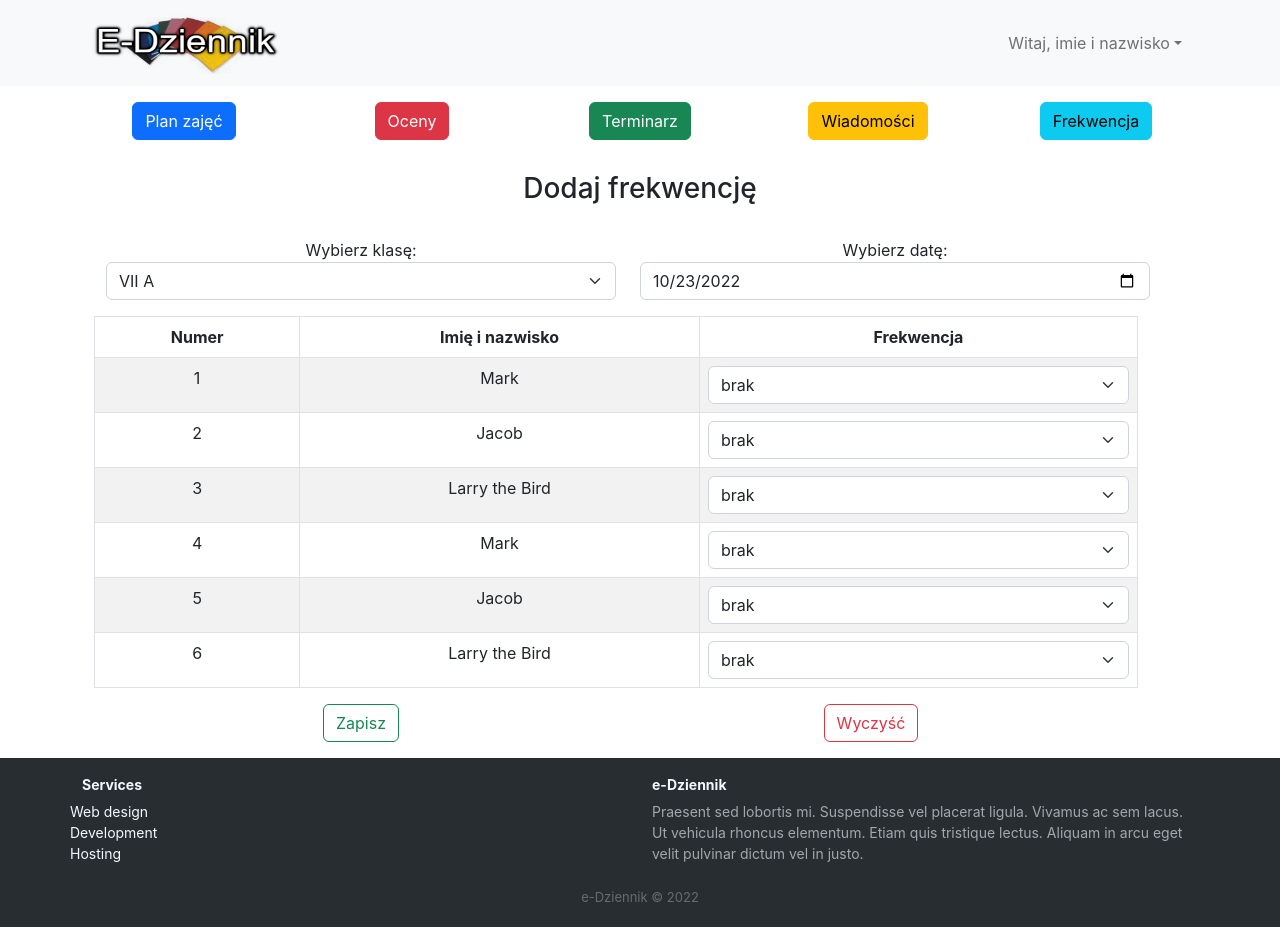
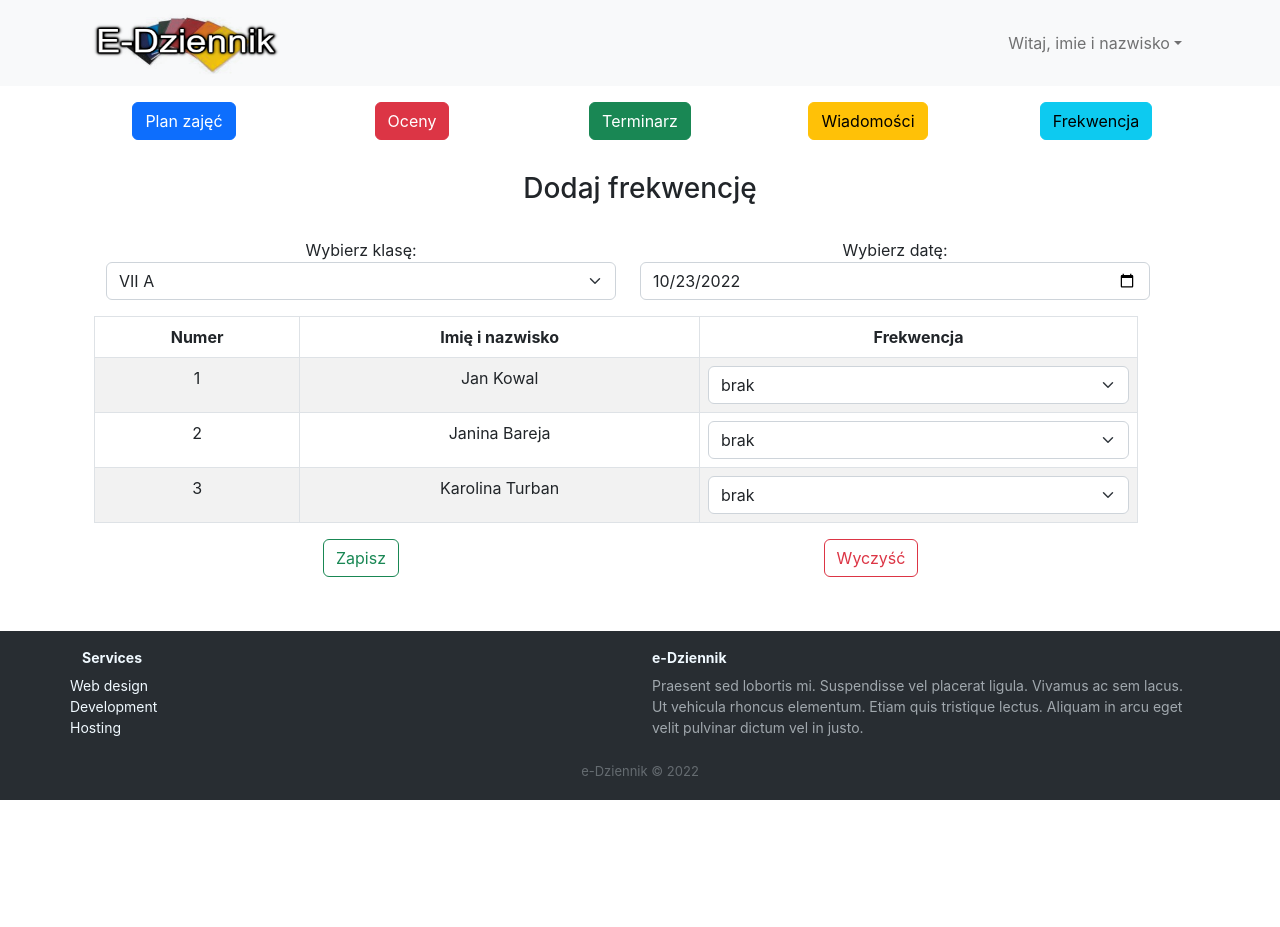
Before and after one commit to Register-app/register-app-frontend, a React (Create React App) app: page /frequency in a window 1280 px wide. After the commit the page ends 800 px from the top, so only its background shows below. Built offline with nearby package versions, Linux system fonts and the light colour scheme.

Commit message:
feat: added example JSON to AddFrequency

```diff
--- a/src/pages/AddFrequency.js
+++ b/src/pages/AddFrequency.js
@@ -12,6 +12,24 @@ const AddFrequency = () => {
   var classes = [
     { "klasa_id": "1", "klasa": "VII A" },
     { "klasa_id": "2", "klasa": "VI B" },
+  ];
+
+  var students = [
+    {
+      "student_id":"1",
+      "name":"Jan",
+      "second_name":"Kowal",
+  },
+  {
+    "student_id":"53",
+    "name":"Janina",
+    "second_name":"Bareja",
+},
+{
+  "student_id":"64",
+  "name":"Karolina",
+  "second_name":"Turban",
+}
   ];
 
   const frekwencjaOptions = [
@@ -61,6 +79,28 @@ const AddFrequency = () => {
     setSelectedDate(event.target.value);
   };
 
+  function studentsList(students){
+    var i=0;
+    return(
+      <>
+      {students.map(student =>{
+        i++;
+        return(
+
+              <tr>
+                <td>{i}</td>
+                <td>{student.name+' '+student.second_name}</td>
+                <td><ValueSelect id={student.student_id} options={frekwencjaOptions} value={selected} onChange={handleChangeFrequency}/></td>
+              </tr>
+
+              )
+
+          })
+    }
+    </>)
+
+  }
+
 
   return (
     <Container className="Frequency justify-content-md-center">
@@ -90,38 +130,9 @@ const AddFrequency = () => {
                     </tr>
                   </thead>
                   <tbody>
-                    <tr>
-                      <td>1</td>
-                      <td>Mark</td>
-                      <td><ValueSelect id='1' options={frekwencjaOptions} value={selected} onChange={handleChangeFrequency}/></td>
-                    </tr>
-                    <tr>
-                      <td>2</td>
-                      <td>Jacob</td>
-                      <td><ValueSelect id='2' options={frekwencjaOptions} value={selected} onChange={handleChangeFrequency}/></td>
 
-                    </tr>
-                    <tr>
-                      <td>3</td>
-                      <td>Larry the Bird</td>
-                      <td><ValueSelect id='3' options={frekwencjaOptions} value={selected} onChange={handleChangeFrequency}/></td>
-                    </tr>
-                    <tr>
-                      <td>4</td>
-                      <td>Mark</td>
-                      <td><ValueSelect id='4' options={frekwencjaOptions} value={selected} onChange={handleChangeFrequency}/></td>
-                    </tr>
-                    <tr>
-                      <td>5</td>
-                      <td>Jacob</td>
-                      <td><ValueSelect id='5' options={frekwencjaOptions} value={selected} onChange={handleChangeFrequency}/></td>
+                   {studentsList(students)}
 
-                    </tr>
-                    <tr>
-                      <td>6</td>
-                      <td>Larry the Bird</td>
-                      <td><ValueSelect id='6' options={frekwencjaOptions} value={selected} onChange={handleChangeFrequency}/></td>
-                    </tr>
                   </tbody>
                 </Table>
                 <Row>
--- a/src/pages/AddGrade.js
+++ b/src/pages/AddGrade.js
@@ -58,23 +58,12 @@ const AddGrade = () => {
   ];
 
 
-// console.log(grades.length);
 
-// classes.classes.forEach(obj => {
-//     console.log(obj);
-//     // klasa.set(obj.klasa_id,obj.klasa)
-//     // klasa.push(obj.klasa);
-//   });
+// console.log(students);
 
-  // klasa.forEach((values,keys)=>{
-  //   console.log(values)
-  // })
-
-console.log(students);
-
-students.forEach(obj =>{
-  console.log(obj.second_name)
-})
+// students.forEach(obj =>{
+//   console.log(obj.second_name)
+// })
 
 
 
@@ -214,13 +203,7 @@ students.forEach(obj =>{
   }
   </>)
 
-
-
-
-
-
 }
-
 
   return (
     <Container className="Frequency justify-content-md-center">
@@ -259,8 +242,8 @@ students.forEach(obj =>{
             </tr>
           </thead>
           <tbody>
+
           {studentsList(students)}
-
 
           </tbody>
         </Table>
```
